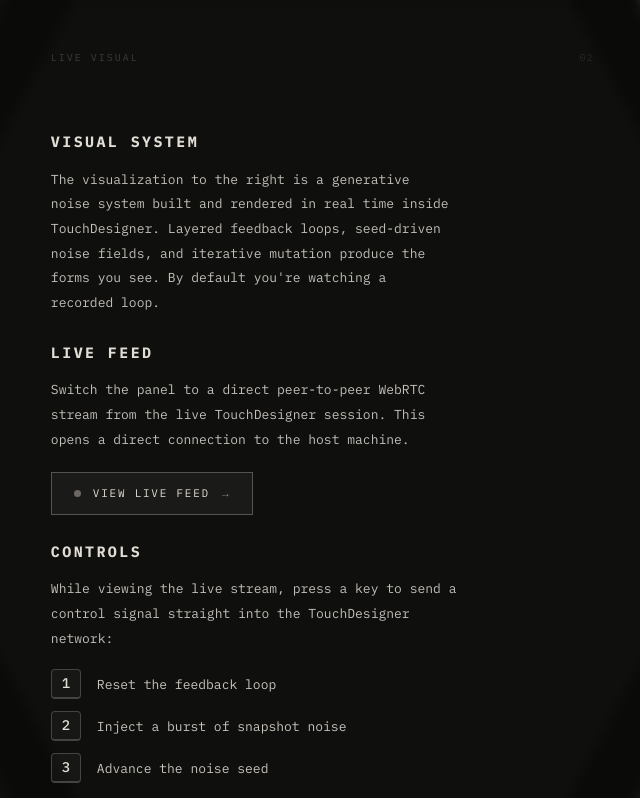
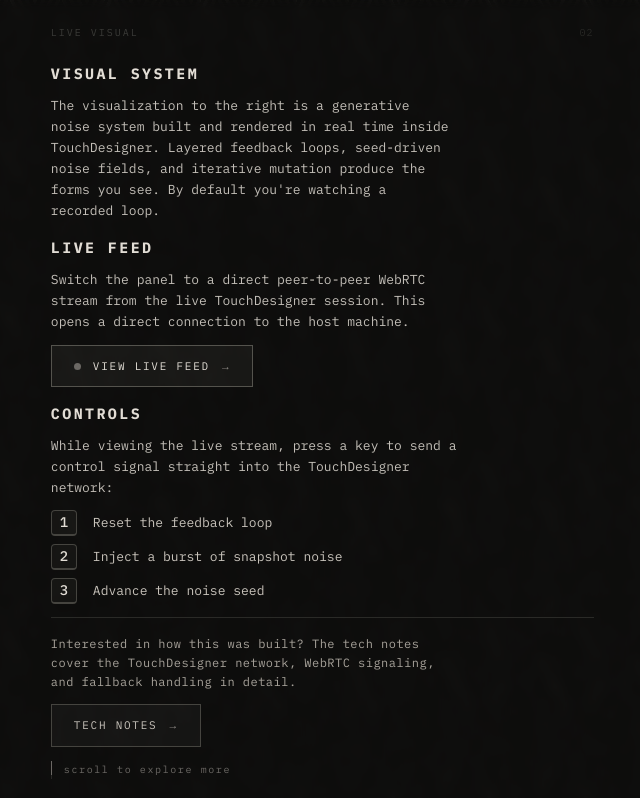
Before and after one commit to vschac/portfolio-td, a Svelte app: page / in a window 1280 px wide. Shown: the part 802-1600 px from the top of the page, without its empty margins (17-657 px from the left). Built offline with nearby package versions, Linux system fonts and the light colour scheme; no server answers.

Commit message:
scroll smoothness

```diff
--- a/src/app/components/sections/SectionShell.svelte
+++ b/src/app/components/sections/SectionShell.svelte
@@ -153,14 +153,14 @@
     display: flex;
     flex-direction: column;
     flex: 1;
-    padding: 52px 10% 80px;
+    padding: clamp(18px, 3.4vh, 52px) 10% clamp(20px, 3.4vh, 80px);
   }
 
   .header {
     display: flex;
     align-items: baseline;
     justify-content: space-between;
-    margin-bottom: 64px;
+    margin-bottom: clamp(14px, 2.6vh, 64px);
   }
 
   .section-label {
--- a/src/app/components/sections/SectionTwo.svelte
+++ b/src/app/components/sections/SectionTwo.svelte
@@ -27,12 +27,12 @@
 
 <SectionShell index="02" label="Live Visual">
 
-  <div style="flex: 1; display: flex; flex-direction: column; gap: 24px;">
+  <div style="flex: 1; display: flex; flex-direction: column; gap: clamp(8px, 1.7vh, 24px);">
 
     <!-- Description of the graphic -->
     <div>
       <span class="sub-label">Visual System</span>
-      <p class="body-text" style="margin-top: 14px; max-width: 400px;">
+      <p class="body-text" style="margin-top: clamp(8px, 1.2vh, 14px); max-width: 400px;">
         The visualization to the right is a generative noise system built and
         rendered in real time inside TouchDesigner. Layered feedback loops,
         seed-driven noise fields, and iterative mutation produce the forms you
@@ -43,7 +43,7 @@
     <!-- Live feed toggle -->
     <div>
       <span class="sub-label">Live Feed</span>
-      <p class="body-text" style="margin-top: 14px; max-width: 420px;">
+      <p class="body-text" style="margin-top: clamp(8px, 1.2vh, 14px); max-width: 420px;">
         Switch the panel to a direct peer-to-peer WebRTC stream from the live
         TouchDesigner session. This opens a direct connection to the host machine.
       </p>
@@ -69,7 +69,7 @@
     <!-- Interactive controls -->
     <div>
       <span class="sub-label">Controls</span>
-      <p class="body-text" style="margin-top: 14px; max-width: 420px;">
+      <p class="body-text" style="margin-top: clamp(8px, 1.2vh, 14px); max-width: 420px;">
         While viewing the live stream, press a key to send a control signal
         straight into the TouchDesigner network:
       </p>
@@ -90,8 +90,8 @@
     </div>
 
     <!-- Blog button — pushed to bottom -->
-    <div style="margin-top: auto; padding-top: 24px; border-top: 1px solid #2a2a27;">
-      <p style="font-size: 12px; line-height: 1.7; color: #A8A39B; letter-spacing: 0.04em; margin-bottom: 20px; max-width: 400px;">
+    <div style="margin-top: auto; padding-top: clamp(14px, 2vh, 24px); border-top: 1px solid #2a2a27;">
+      <p style="font-size: 12px; line-height: 1.6; color: #A8A39B; letter-spacing: 0.04em; margin-bottom: clamp(12px, 1.6vh, 20px); max-width: 400px;">
         Interested in how this was built? The tech notes cover the TouchDesigner
         network, WebRTC signaling, and fallback handling in detail.
       </p>
@@ -206,7 +206,7 @@
 
   .body-text {
     font-size: 13px;
-    line-height: 1.9;
+    line-height: 1.62;
     color: #E2DDD5;
     opacity: 0.86;
     font-family: 'IBM Plex Mono', monospace;
@@ -225,11 +225,11 @@
 
   .control-list {
     list-style: none;
-    margin: 18px 0 0;
+    margin: clamp(10px, 1.4vh, 18px) 0 0;
     padding: 0;
     display: flex;
     flex-direction: column;
-    gap: 12px;
+    gap: clamp(8px, 1vh, 12px);
     max-width: 420px;
   }
 
@@ -244,8 +244,8 @@
     display: inline-flex;
     align-items: center;
     justify-content: center;
-    width: 30px;
-    height: 30px;
+    width: 26px;
+    height: 26px;
     border: 1px solid #45443f;
     border-bottom-width: 2px;
     border-radius: 4px;
@@ -267,7 +267,7 @@
   .scroll-track {
     position: relative;
     width: 1px;
-    height: 24px;
+    height: 18px;
     background: #272724;
     overflow: hidden;
     flex-shrink: 0;
@@ -321,7 +321,7 @@
     display: inline-flex;
     align-items: center;
     gap: 12px;
-    margin-top: 20px;
+    margin-top: clamp(10px, 1.6vh, 20px);
     background: rgba(226, 221, 213, 0.05);
     border: 1px solid #54534d;
     color: #E2DDD5;
--- a/src/styles/index.css
+++ b/src/styles/index.css
@@ -9,7 +9,7 @@ html, body {
 }
 
 html {
-  scroll-snap-type: y proximity;
+  scroll-snap-type: y mandatory;
 }
 
 /* Sleek scrollbar — warm dark theme */
```
